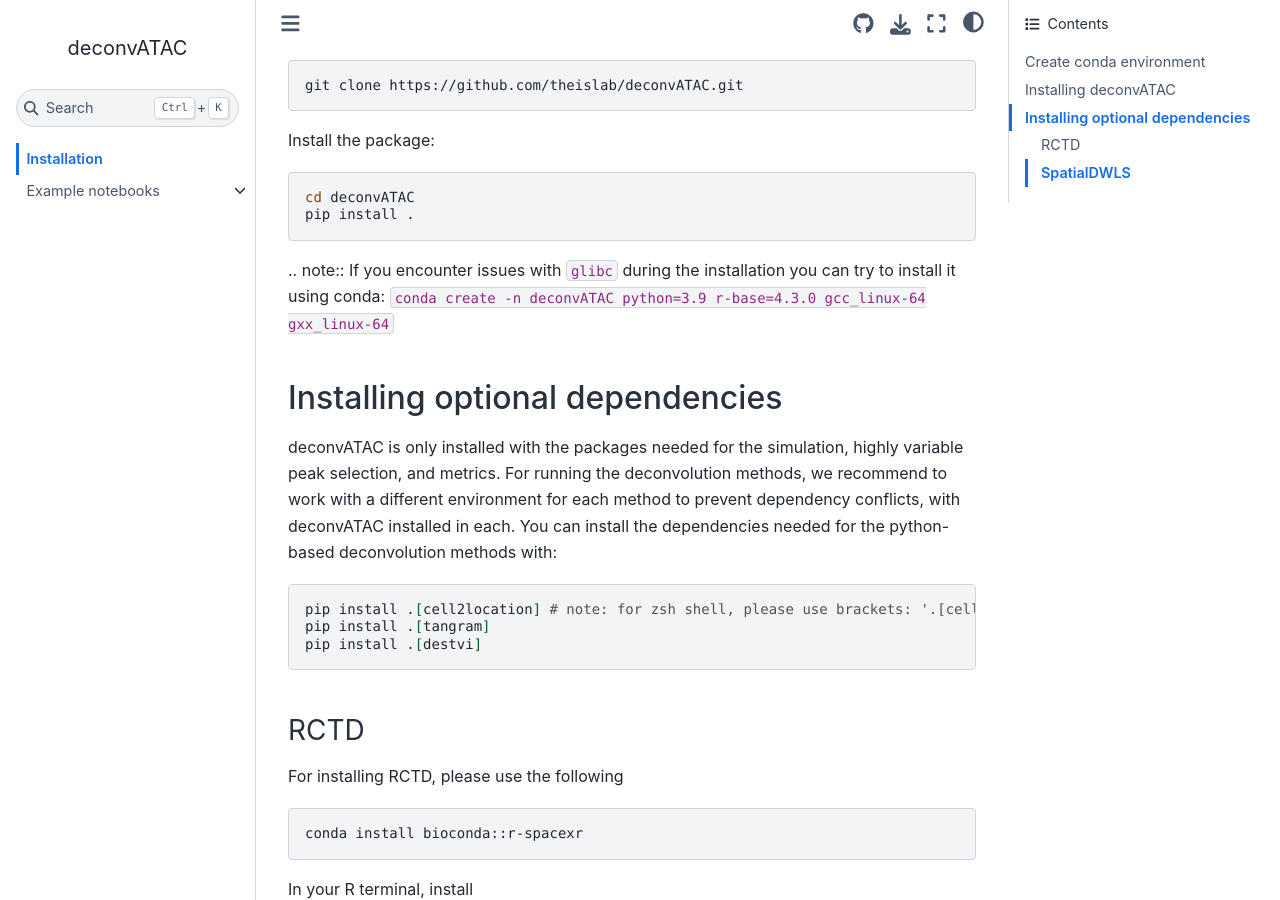
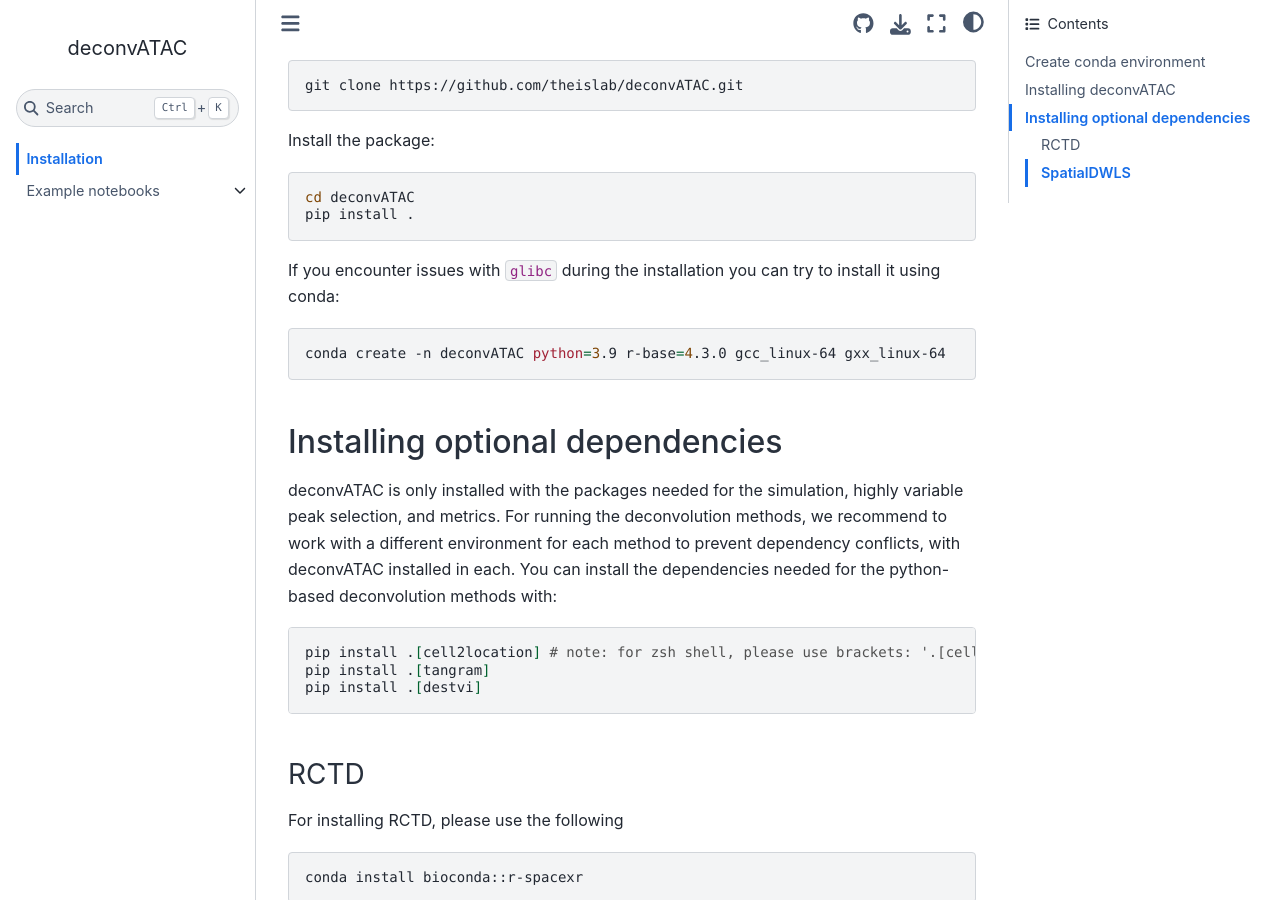
Before and after one commit to theislab/deconvATAC, a Sphinx documentation site: the page built from docs/installation.md, in a window 1280 px wide and 900 px high, scrolled down 437 px. Built offline with Sphinx 7.4.7 and the Sphinx Book theme 1.1.4, drawn with Linux system fonts in a browser that asks for light colours; pages that are not in the unit, such as notebooks, are missing from menus; some of the changed lines change nothing that is shown.

Commit message:
Update installation.md (#11)

````diff
--- a/docs/installation.md
+++ b/docs/installation.md
@@ -24,9 +24,11 @@ Install the package:
 cd deconvATAC
 pip install .
 ```
-.. note::
-    If you encounter issues with `glibc` during the installation you can try to install it using conda:
-    `conda create -n deconvATAC python=3.9 r-base=4.3.0 gcc_linux-64 gxx_linux-64`
+
+If you encounter issues with `glibc` during the installation you can try to install it using conda:
+```bash
+conda create -n deconvATAC python=3.9 r-base=4.3.0 gcc_linux-64 gxx_linux-64
+```
 ### Installing optional dependencies
 
 deconvATAC is only installed with the packages needed for the simulation, highly variable peak selection, and metrics. For running the deconvolution methods, we recommend to work with a different environment for each method to prevent dependency conflicts, with deconvATAC installed in each.
````
